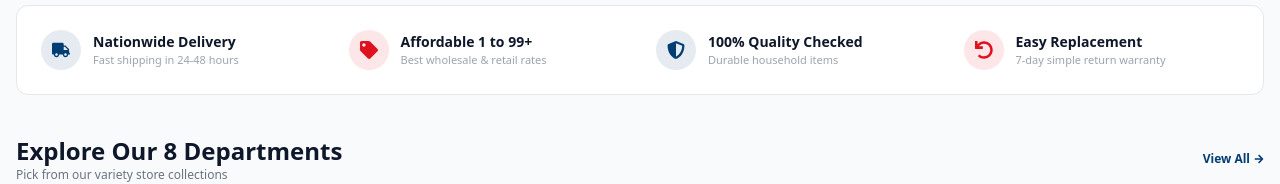
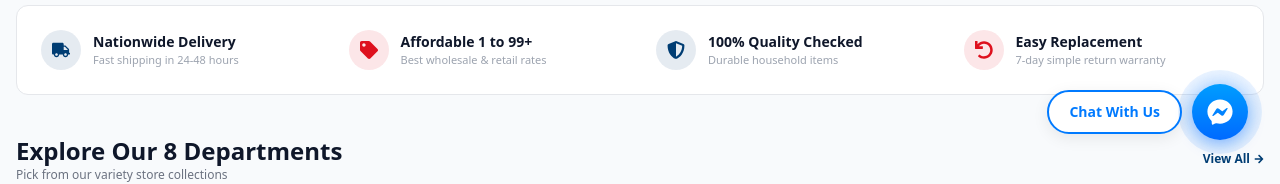
Before and after one commit to sarail1to99plusshop/sarail1to99plusshop-sarail1to99plusshop-frontend, a React (Vite) app: page / in a window 1280 px wide. Shown: the part 628-812 px from the top of the page. Built offline with nearby package versions, Linux system fonts and the light colour scheme; no server answers.

Commit message:
first commit

```diff
--- /dev/null
+++ b/src/components/common/MessengerChatButton.jsx
@@ -0,0 +1,42 @@
+import { FaFacebookMessenger } from 'react-icons/fa';
+
+const MessengerChatButton = () => {
+  const messengerUrl = import.meta.env.VITE_MESSENGER_URL || 'https://m.me/sarail1to99plus';
+
+  return (
+    <aside
+      aria-label="Customer Support via Messenger"
+      className="fixed bottom-6 right-4 sm:bottom-8 sm:right-8 z-50 select-none"
+    >
+      <a
+        href={messengerUrl}
+        target="_blank"
+        rel="noopener noreferrer"
+        aria-label="Chat With Us on Messenger"
+        title="Chat With Us on Messenger"
+        className="group flex items-center gap-2 sm:gap-2.5 transition-all duration-300 ease-out hover:-translate-y-1 focus:outline-none"
+      >
+        {/* Left Pill: "Chat With Us" */}
+        <div className="bg-white border-2 border-[#007AFF] text-[#007AFF] font-bold text-xs sm:text-sm px-4 py-2 sm:px-5 sm:py-2.5 rounded-full shadow-[0_4px_16px_rgba(0,0,0,0.08)] group-hover:shadow-[0_6px_20px_rgba(0,0,0,0.12)] group-hover:border-[#0066d6] group-hover:text-[#0066d6] transition-all duration-300 whitespace-nowrap">
+          Chat With Us
+        </div>
+
+        {/* Right Circle: Messenger Button with Concentric Radial Halo */}
+        <div className="relative flex items-center justify-center">
+          {/* Smooth Radial Halo Glow */}
+          <div
+            aria-hidden="true"
+            className="absolute -inset-3 sm:-inset-3.5 rounded-full bg-[radial-gradient(circle,rgba(0,122,255,0.28)_0%,rgba(0,122,255,0.12)_60%,rgba(0,122,255,0)_100%)] pointer-events-none transition-transform duration-300 group-hover:scale-110"
+          />
+
+          {/* Solid Gradient Messenger Circle */}
+          <div className="relative w-12 h-12 sm:w-14 sm:h-14 rounded-full bg-gradient-to-b from-[#009DFF] to-[#006AFF] text-white flex items-center justify-center shadow-[0_4px_16px_rgba(0,106,255,0.38)] group-hover:shadow-[0_8px_24px_rgba(0,106,255,0.48)] transition-all duration-300 group-hover:scale-105 active:scale-95">
+            <FaFacebookMessenger className="text-2xl sm:text-[26px] text-white drop-shadow-xs" />
+          </div>
+        </div>
+      </a>
+    </aside>
+  );
+};
+
+export default MessengerChatButton;
--- a/src/pages/Home.jsx
+++ b/src/pages/Home.jsx
@@ -4,6 +4,7 @@ import { BsBoxSeam } from 'react-icons/bs';
 import { sampleProducts, categoriesList } from '../data/mockData';
 import ProductCard from '../components/common/ProductCard';
 import HeroCarousel from '../components/common/HeroCarousel';
+import MessengerChatButton from '../components/common/MessengerChatButton';
 
 const Home = () => {
   const hotOffers = sampleProducts
@@ -226,6 +227,9 @@ const Home = () => {
         </div>
       </section>
 
+      {/* Floating Facebook Messenger Chat Widget (Home page only) */}
+      <MessengerChatButton />
+
     </div>
   );
 };
```
